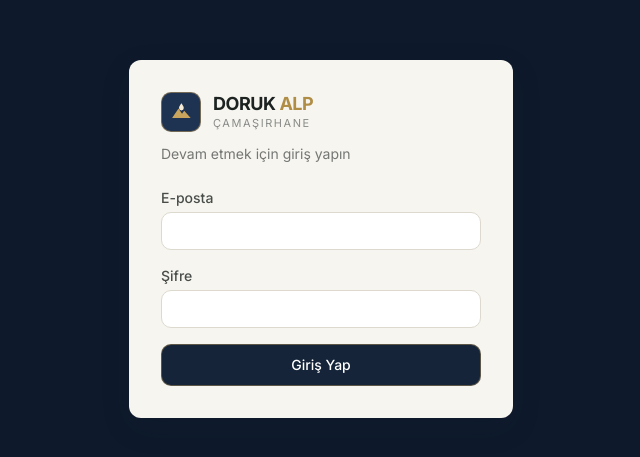
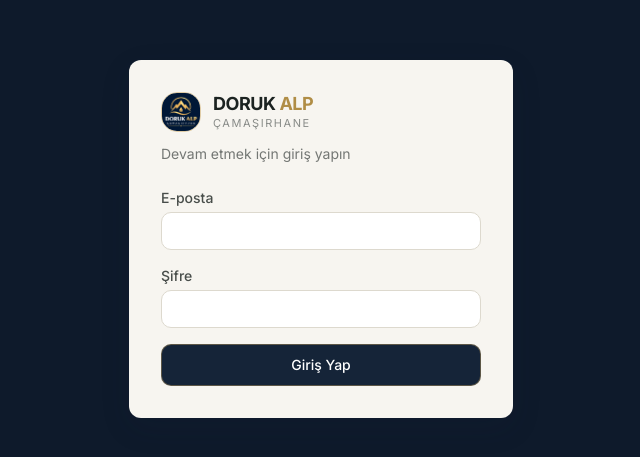
Before and after one commit to saifalamr/dorukalpcamasirhane, a Next.js app: page /login in a window 1280 px wide. Shown: the part 161-618 px from the top of the page, without its empty margins (319-959 px from the left). Built offline with nearby package versions, Linux system fonts and the light colour scheme.

Commit message:
Remove dark mode and use original Doruk Alp logo in navigation menu

```diff
--- a/src/app/globals.css
+++ b/src/app/globals.css
@@ -3,9 +3,10 @@
 @tailwind utilities;
 
 /* ===== Theme tokens =====
-   Light: warm paper. Dark: navy-based (from the DORUK ALP palette).
+   Warm paper with the DORUK ALP navy and gold palette.
    Colors are "R G B" channels so Tailwind opacity modifiers keep working. */
 :root {
+  color-scheme: light;
   --ink: 28 35 33;        /* #1C2321 */
   --paper: 247 245 240;   /* #F7F5F0 */
   --line: 221 217 206;    /* #DDD9CE */
@@ -17,14 +18,6 @@
   --font-mono: "IBM Plex Mono", ui-monospace, monospace;
 }
 
-.dark {
-  --ink: 226 231 233;     /* soft off-white text */
-  --paper: 11 17 28;      /* deep navy-black (#0B111C) */
-  --line: 42 58 84;       /* navy-700-ish borders */
-  --surface: 21 32 50;    /* navy-800-ish card surface (#152032) */
-  --accent: 216 184 120;  /* gold-400 — premium emphasis on dark */
-  --gold-100: 30 45 72;   /* deep navy wash for chips/table heads on dark */
-}
 
 body {
   background: rgb(var(--paper));
@@ -34,10 +27,6 @@
   text-rendering: optimizeLegibility;
 }
 
-/* Prevent dark-mode flash: set the class before first paint. */
-.theme-init {
-  display: none;
-}
 
 /* Keyboard focus ring: consistent everywhere, matches the gold brand accent. */
 :focus-visible {
@@ -177,9 +166,6 @@
   background-repeat: repeat;
   background-size: 480px 520px;
 }
-.dark .laundry-background {
-  background-image: none;
-}
 @media print {
   .laundry-background {
     background-image: none;
--- a/src/app/layout.tsx
+++ b/src/app/layout.tsx
@@ -24,6 +24,7 @@
 
 export const viewport: Viewport = {
   themeColor: "#071A33",
+  colorScheme: "light",
 };
 
 export default function RootLayout({ children }: { children: React.ReactNode }) {
@@ -41,7 +42,7 @@
         <meta name="apple-mobile-web-app-title" content="Doruk Alp" />
         <script
           dangerouslySetInnerHTML={{
-            __html: `try{var t=localStorage.getItem("theme");if(t==="dark")document.documentElement.classList.add("dark")}catch(e){}`,
+            __html: `document.documentElement.classList.remove("dark");try{localStorage.removeItem("theme")}catch(e){}`,
           }}
         />
       </head>
--- a/src/components/Sidebar.tsx
+++ b/src/components/Sidebar.tsx
@@ -18,7 +18,6 @@
   FileText,
 } from "lucide-react";
 import { createClient } from "@/lib/supabase/client";
-import { ThemeToggle } from "@/components/ui/ThemeToggle";
 
 const NAV = [
   { href: "/", label: "Panel", icon: Home },
@@ -41,23 +40,16 @@
   { href: "/musteriler", label: "Müşteri", icon: Users },
 ];
 
-/** DORUK ALP mountain mark — inline SVG from the flyer's logo. */
+/** Shared original Doruk Alp logo for the menu and login. */
 export function LogoMark({ size = 36 }: { size?: number }) {
   return (
-    <div
-      className="rounded bg-navy-800 border border-gold-500/50 flex items-center justify-center shrink-0"
-      style={{ width: size, height: size }}
-    >
-      <svg width={size * 0.62} height={size * 0.62} viewBox="0 0 24 24" fill="none" aria-hidden>
-        {/* Mountain peaks */}
-        <path d="M3 17.5 9.2 8.2l3.4 5 2.1-2.9L21 17.5H3Z" fill="#C9A45C" />
-        {/* Water drop */}
-        <path
-          d="M12 3.2c1.1 1.5 2.3 3.2 2.3 4.6a2.3 2.3 0 1 1-4.6 0c0-1.4 1.2-3.1 2.3-4.6Z"
-          fill="#F4EAD5"
-        />
-      </svg>
-    </div>
+    <img
+      src="/doruk-alp-logo.jpeg"
+      alt="Doruk Alp Çamaşırhane"
+      width={size}
+      height={size}
+      className="rounded-lg border border-gold-500/50 object-contain shrink-0"
+    />
   );
 }
 
@@ -83,7 +75,6 @@
         })}
       </nav>
       <div className="px-3 pb-6 pt-2 flex items-center gap-2">
-        <ThemeToggle />
         <LogoutButton />
       </div>
     </>
@@ -118,7 +109,7 @@
 function Brand() {
   return (
     <div className="px-4 py-5 flex items-center gap-3 shrink-0 border-b border-navy-800/70 mb-2 mx-1">
-      <LogoMark />
+      <LogoMark size={56} />
       <div>
         <p className="text-base font-bold tracking-tight text-white leading-tight">
           DORUK <span className="text-gold-500">ALP</span>
@@ -196,9 +187,6 @@
             </div>
           </div>
           <div className="flex items-center justify-end gap-2">
-            <div className="[&>button]:rounded-xl [&>button]:border-[#DDB96F]/50 [&>button]:bg-[#061A30]/80 [&>button]:shadow-[inset_0_1px_4px_rgba(255,255,255,0.12)] [&>button]:p-2 [&_svg]:h-5 [&_svg]:w-5">
-              <ThemeToggle />
-            </div>
             <button onClick={() => setDrawerOpen(true)} className="p-1 text-[#E6C67D] hover:text-[#FFE6A0] transition-colors" aria-label="Menüyü aç">
               <Menu size={27} />
             </button>
--- a/src/components/ui/ThemeToggle.tsx
+++ /dev/null
@@ -1,43 +0,0 @@
-"use client";
-
-import { useEffect, useState } from "react";
-import { Moon, Sun } from "lucide-react";
-
-/**
- * Light/dark toggle. Persists to localStorage and sets <html class="dark">.
- * The initial class is applied pre-paint by the inline script in layout.tsx,
- * so this component only flips it.
- */
-export function ThemeToggle() {
-  const [dark, setDark] = useState(false);
-  const [mounted, setMounted] = useState(false);
-
-  useEffect(() => {
-    setMounted(true);
-    setDark(document.documentElement.classList.contains("dark"));
-  }, []);
-
-  function toggle() {
-    const next = !dark;
-    setDark(next);
-    document.documentElement.classList.toggle("dark", next);
-    try {
-      localStorage.setItem("theme", next ? "dark" : "light");
-    } catch {
-      /* private mode: ignore */
-    }
-  }
-
-  // Neutral square until mounted so server/client markup match.
-  return (
-    <button
-      onClick={toggle}
-      disabled={!mounted}
-      aria-label={dark ? "Açık temaya geç" : "Koyu temaya geç"}
-      title={dark ? "Açık tema" : "Koyu tema"}
-      className="p-2 rounded-md border border-navy-800 text-gold-400 hover:bg-navy-800 hover:text-gold-300 transition-colors disabled:opacity-50 shrink-0"
-    >
-      {mounted && dark ? <Sun size={16} /> : <Moon size={16} />}
-    </button>
-  );
-}
```
